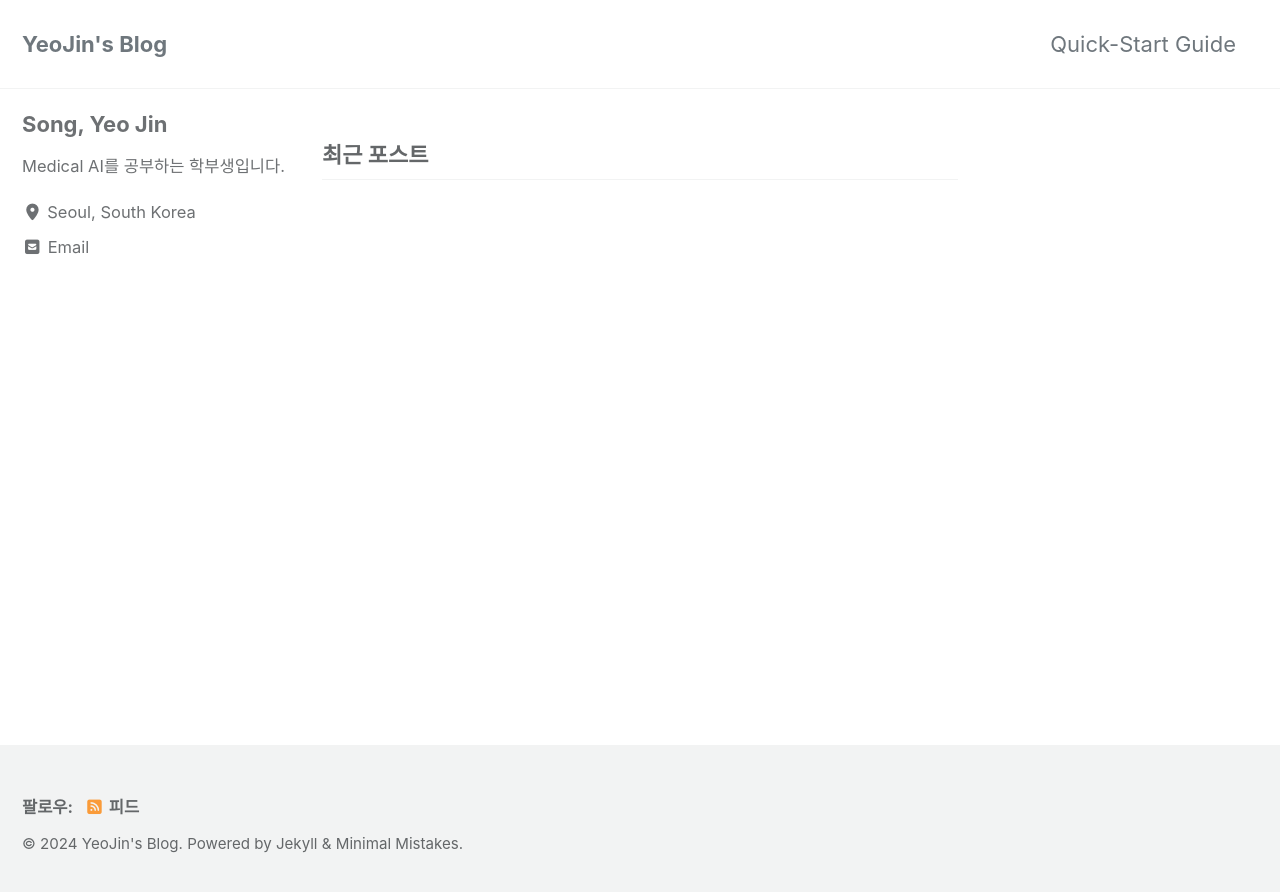
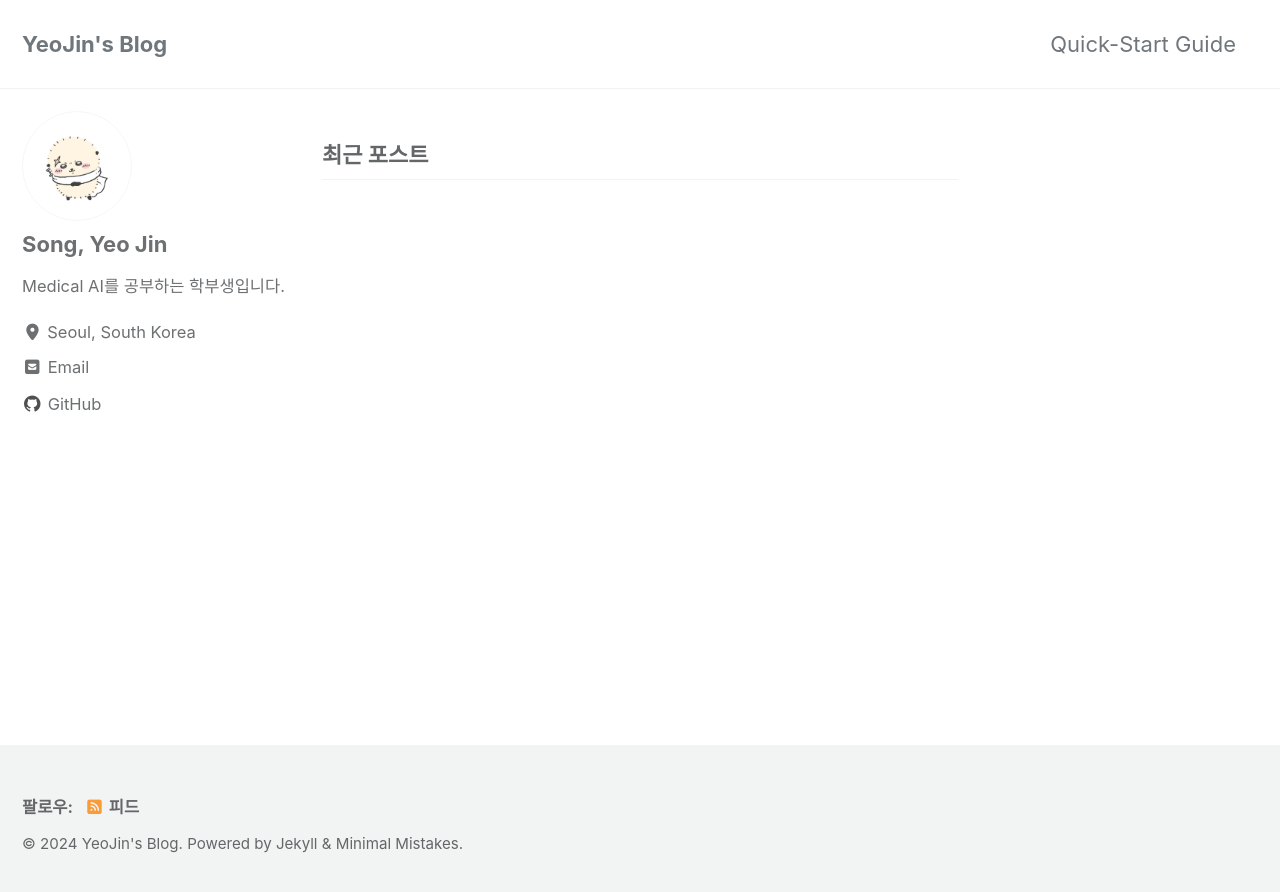
Before and after one commit to YeoJins/YeoJins.github.io, a Jekyll site: the page built from index.html, in a window 1280 px wide. Shown: the top 892 px of the page. Built offline with Jekyll 4.4.1, drawn with Linux system fonts in a browser that asks for light colours; cached includes are drawn as plain includes; the list of posts is cut into pages by our own code.

Commit message:
profile 추가

```diff
--- a/_config.yml
+++ b/_config.yml
@@ -114,7 +114,7 @@ analytics:
 # Site Author
 author:
   name             : "Song, Yeo Jin"
-  avatar           : # path of avatar image, e.g. "/assets/images/bio-photo.jpg"
+  avatar           : "/assets/images/ratko.jpeg"
   bio              : "Medical AI를 공부하는 학부생입니다."
   location         : "Seoul, South Korea"
   email            :
@@ -133,7 +133,7 @@ author:
       # url: "https://facebook.com/"
     - label: "GitHub"
       icon: "fab fa-fw fa-github"
-      # url: "https://github.com/"
+      url: "https://github.com/YeoJins"
     - label: "Instagram"
       icon: "fab fa-fw fa-instagram"
       # url: "https://instagram.com/"
```
Also changed, not shown: assets/images/ratko.jpeg (added).
